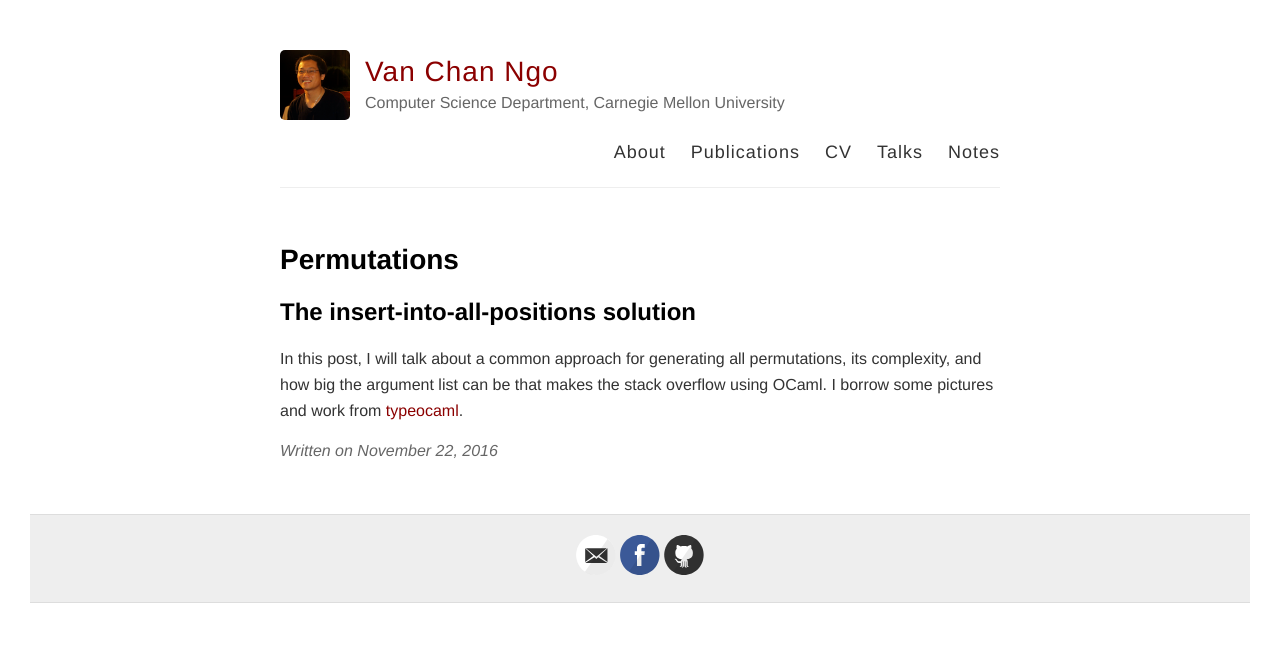
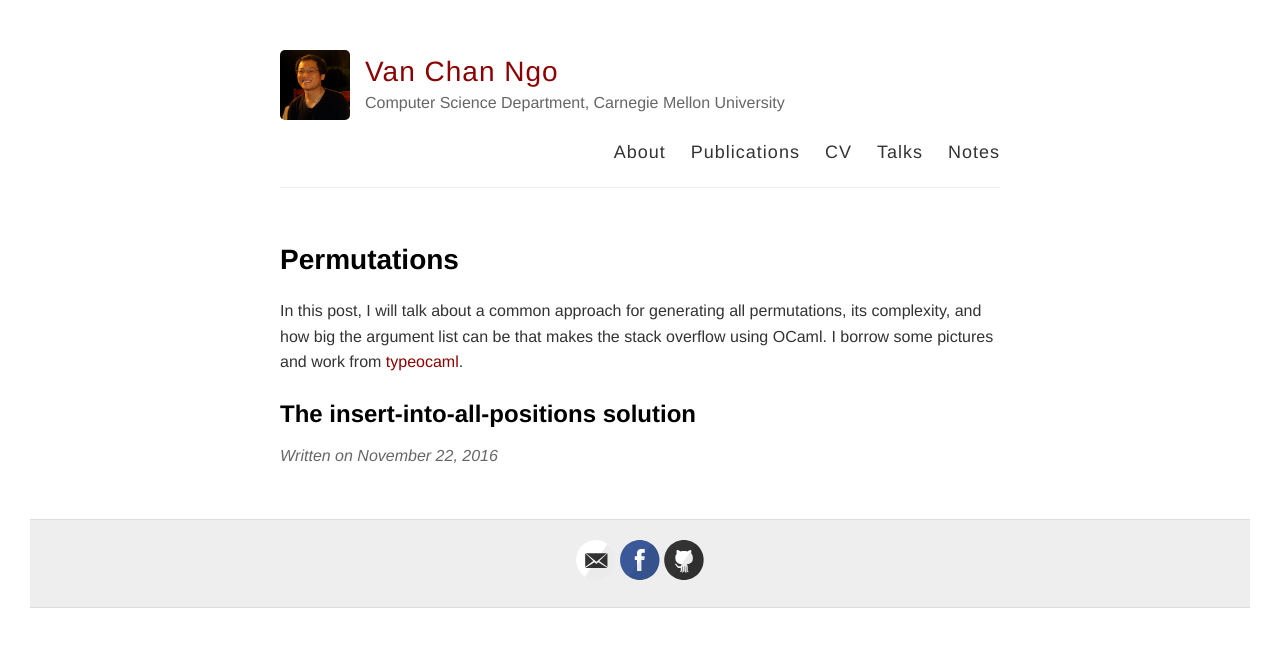
Before and after one commit to channgo2203/channgo2203.github.io, a Jekyll site: the page built from _posts/2016-11-22-permutations.md, in a window 1280 px wide. Shown: the top 647 px of the page. Built offline with Jekyll 4.4.1, drawn with Linux system fonts in a browser that asks for light colours; comment, search, counter and statistics services are not loaded.

```diff
--- a/_posts/2016-11-22-permutations.md
+++ b/_posts/2016-11-22-permutations.md
@@ -3,6 +3,7 @@ layout: post
 title: Permutations
 published: true
 ---
-## The insert-into-all-positions solution
 
 In this post, I will talk about a common approach for generating all permutations, its complexity, and how big the argument list can be that makes the stack overflow using OCaml. I borrow some pictures and work from [typeocaml](http://typeocaml.com/2015/05/05/permutation/).
+
+## The insert-into-all-positions solution
```
